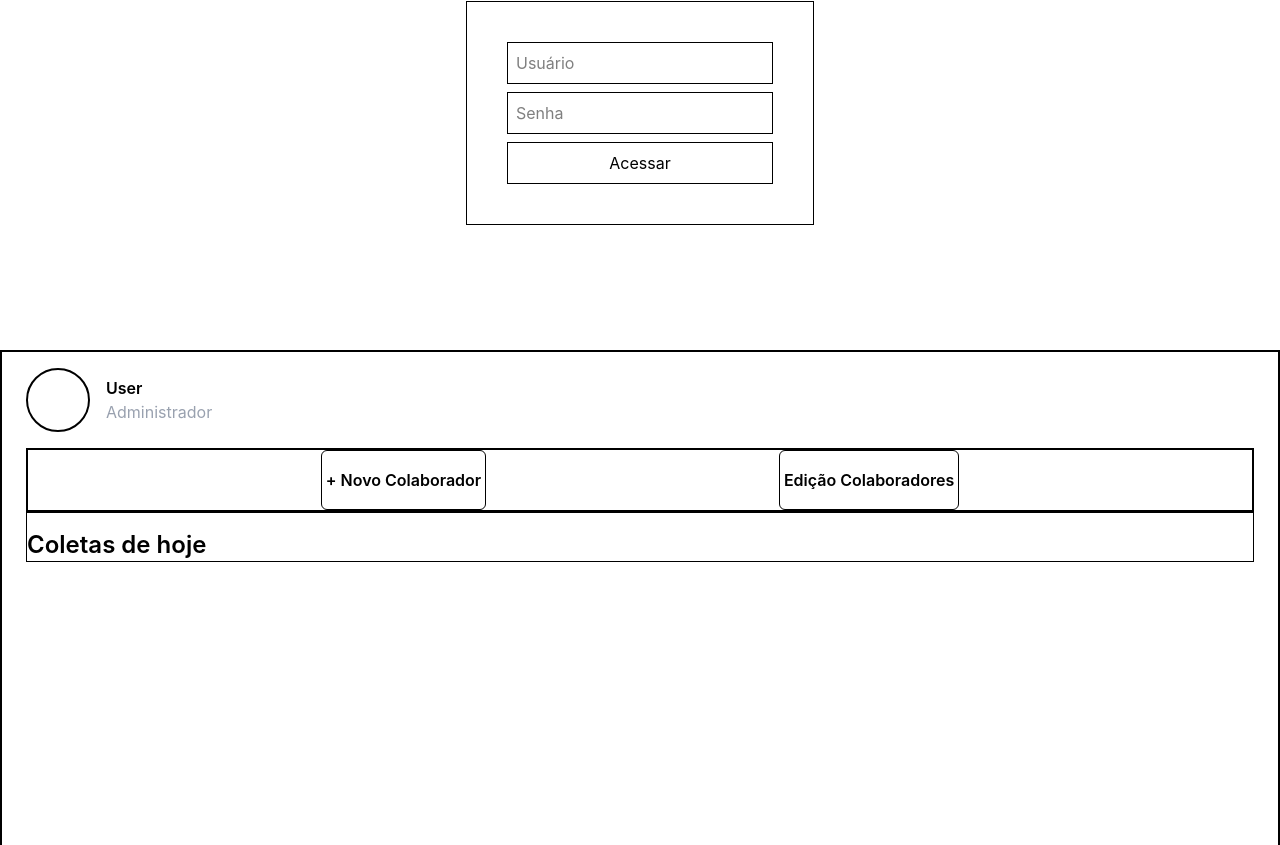
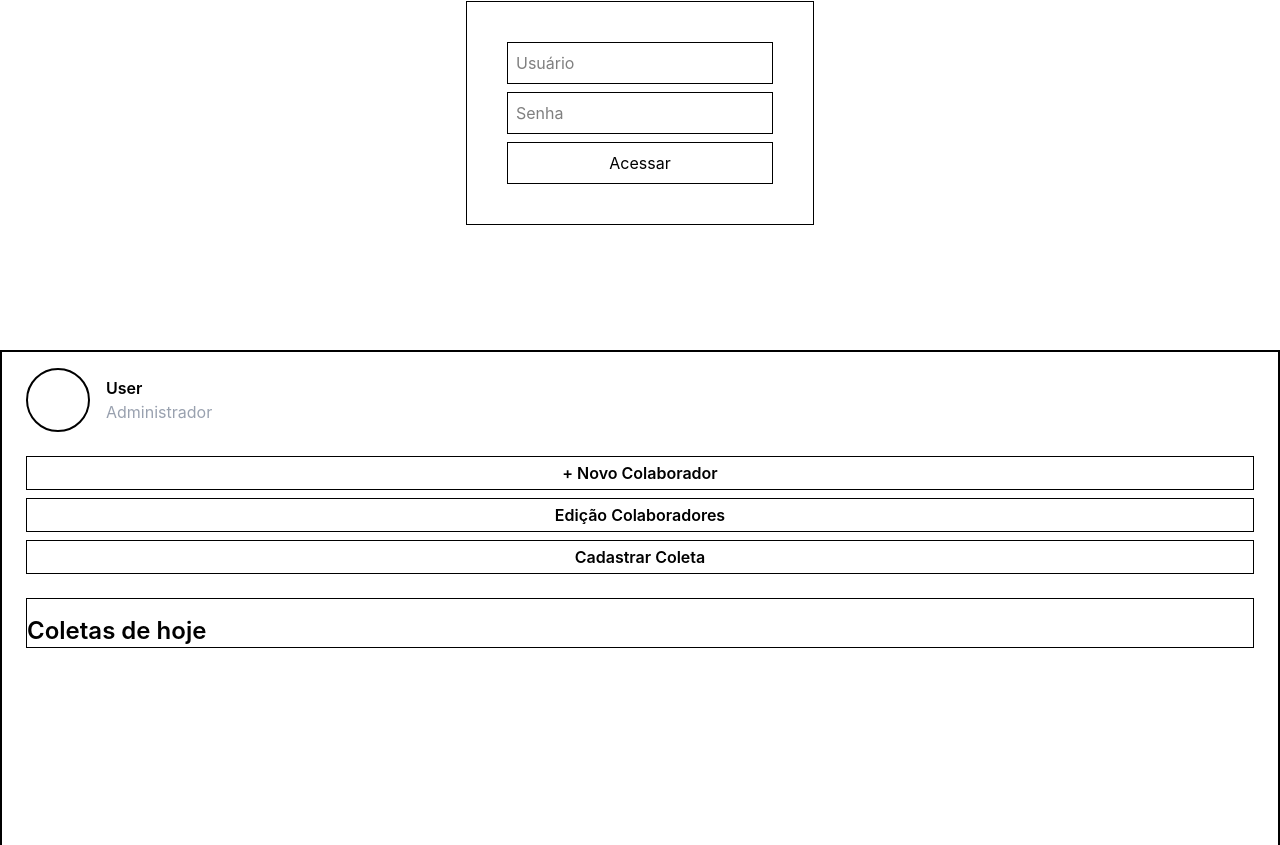
Before and after one commit to lucassantDev/adn-ambiental, a React (Vite) app: page / in a window 1280 px wide. Shown: the part 450-1295 px from the top of the page. Built offline with nearby package versions, Linux system fonts and the light colour scheme.

Commit message:
added new component

```diff
--- a/src/components/MainPage.jsx
+++ b/src/components/MainPage.jsx
@@ -10,6 +10,10 @@ export default function MainPage() {
 
     const edicaoColaboradores = () => {
         alert("teste de caminho para edição de colaboradores")
+    }
+
+    const cadastroColeta = () => {
+        alert("teste de cadastro de coleta")
     }
 
     return (
@@ -28,13 +32,14 @@ export default function MainPage() {
                     </div>
                 </div>
 
-                <div className="w-full h-16 border-2 flex justify-evenly ">
-                    <button className="p-1 border rounded-md font-semibold" onClick={() => exibirModalColaborador()}>+ Novo Colaborador</button>
-                    <button className="p-1 border rounded-md font-semibold" onClick={() => edicaoColaboradores()}>Edição Colaboradores</button>
+                <div className="w-full h-fit py-2 gap-2 flex flex-col ">
+                    <button className="p-1 border font-semibold" onClick={() => exibirModalColaborador()}>+ Novo Colaborador</button>
+                    <button className="p-1 border font-semibold" onClick={() => edicaoColaboradores()}>Edição Colaboradores</button>
+                    <button className="p-1 border font-semibold" onClick={() => cadastroColeta()}>Cadastrar Coleta</button>
                 </div>
 
                 {/* coletas de hoje */}
-                <div className="w-full border flex flex-col">
+                <div className="w-full border flex flex-col mt-4">
                     <h2 className="font-semibold text-2xl mt-4">Coletas de hoje</h2>
                     <div>
                         {/* coletas recentes */}
--- /dev/null
+++ b/src/components/forms/EmployeeForm.jsx
@@ -0,0 +1,14 @@
+export default function EmployeeForm() {
+    return (
+        <>
+            <form action="">
+                <input type="text" placeholder="Nome do colaborador"/>
+                <input type="text" placeholder="CPF do colaborador" />
+                <select name="" id="">
+                    <option value="adm">Administrador</option>
+                    <option value="employee">Colaborador</option>
+                </select>
+            </form>
+        </>
+    )
+}
```
